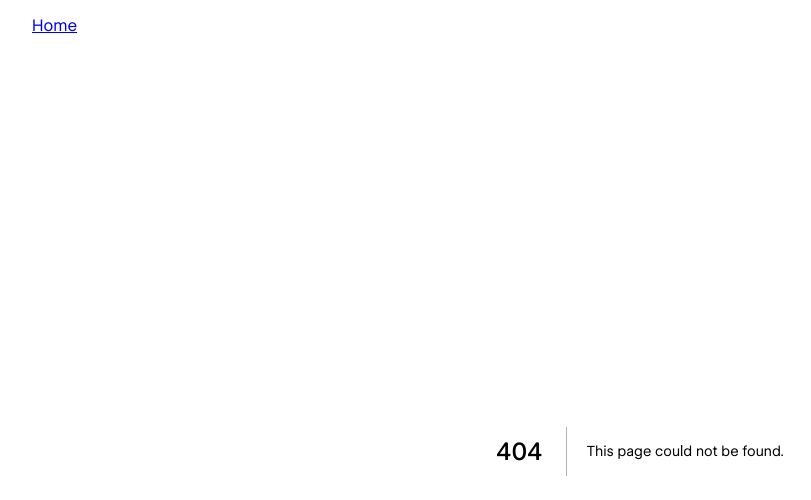
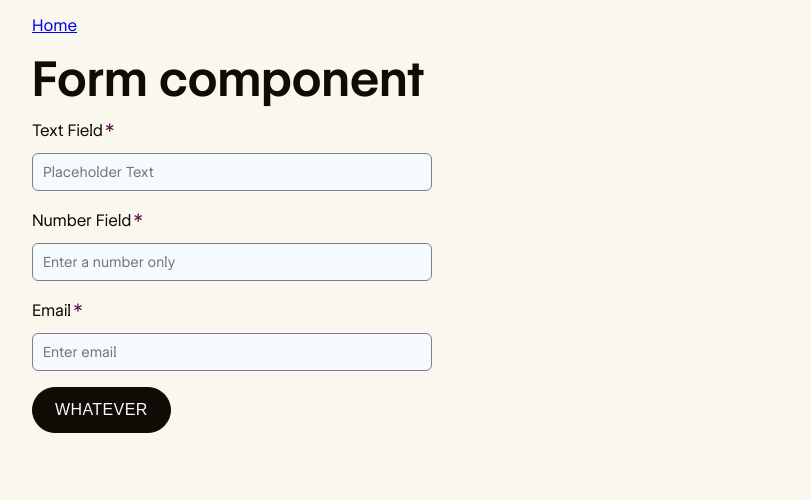
Before and after one commit to minapier/ux-ui-sample, a Next.js app: page /components/forms in a window 1280 px wide. Before the commit this address had no page. Shown: the top 500 px of the page, without its empty margins (0-811 px from the left). Built offline with nearby package versions, Linux system fonts and the light colour scheme.

Commit message:
Added Form component

```diff
--- /dev/null
+++ b/app/components/forms/page.tsx
@@ -0,0 +1,45 @@
+import Image from "next/image";
+// import styles from "./page.module.css";
+import FormComponent from "../../../components/form/Form";
+import InputField from "@/components/form/input/Input";
+import styles from "../components/css/classes.css";
+
+export default function FormPage() {
+  return (
+    <div>
+      <main>
+        <div>
+          <h1 className="h3">Form component</h1>
+          <div style={{maxWidth: 400}}>
+            <FormComponent submitLabel="Whatever">
+              <InputField
+                fieldID="TextField"
+                fieldLabel="Text Field"
+                fieldName="TextField"
+                fieldType="text"
+                fieldPlaceholder="Placeholder Text"
+                required={true}
+              />
+              <InputField
+                fieldID="NumberField"
+                fieldLabel="Number Field"
+                fieldName="NumberField"
+                fieldType="number"
+                fieldPlaceholder="Enter a number only"
+                required={true}
+              />
+              <InputField
+                fieldID="EmailField"
+                fieldLabel="Email"
+                fieldName="EmailField"
+                fieldType="email"
+                fieldPlaceholder="Enter email"
+                required={true}
+              />
+            </FormComponent>
+          </div>
+        </div>
+      </main>
+    </div>
+  );
+}
--- a/app/globals.css
+++ b/app/globals.css
@@ -18,7 +18,7 @@
   --colors-background-bg-color-secondary: #f0e5ca;
   --colors-background-bg-color-brand-primary: #3e963b;
   --colors-background-bg-color-brand-secondary: #b72025;
-  --colors-foreground-fg-color-primary: #100c05;
+  --colors-foreground-fg-color-primary: #57104a;
   --colors-foreground-fg-color-secondary: #201909;
   --colors-foreground-fg-color-brand-primary: #3e963b;
   --colors-foreground-fg-color-brand-secondary: #b72025;
@@ -40,6 +40,7 @@
   --colors-brand-neutral-dark-gray: #2f292eff;
   --colors-brand-neutral-lightest-gray: #f5faffff;
   --colors-brand-neutral-light-gray: #dae5eeff;
+  --colors-brand-neutral-medium-gray: #807e85;
   --colors-brand-neutral-light: #f0e5ca;
   --colors-brand-neutral-med: #201909;
   --colors-brand-neutral-dark: #100c05;
@@ -152,6 +153,7 @@
   --spacing-440-1-760px: 1760;
   --spacing-480-1-920px: 1920;
   --radius-none: 0px;
+  --radius-xxs: 0.375rem;
   --radius-xs: 12px;
   --radius-small: 24px;
   --radius-large: 120px;
@@ -303,6 +305,10 @@ a {
   font: var(--typography-tags-p);
 }
 
+label {
+  margin: 0;
+}
+
 * {
   box-sizing: border-box;
   padding: 0;
--- /dev/null
+++ b/components/form/Form.tsx
@@ -0,0 +1,37 @@
+"use client";
+import { useState, useEffect } from "react";
+import { PropsWithChildren } from "react";
+import buttonStyles from "../../components/button/button.module.css";
+import formStyles from "./form.module.css";
+
+interface FormProps {
+  submitLabel?: string;
+  children: React.ReactNode;
+}
+
+export default function FormComponent({ submitLabel, children }: FormProps) {
+  const handleSubmit = (event: React.SubmitEvent<HTMLFormElement>) => {
+    event.preventDefault();
+    /* Get form data from event object */
+    const formData = new FormData(event.target);
+    /* Extract an object of form field values from form data. */
+    const formValues = Object.fromEntries(formData.entries());
+    console.log("Form submit: ", formValues);
+    /* Then do something with the form values... */
+
+    /* Reset form */
+    event.target.reset();
+  };
+
+  return (
+    <form className={formStyles.form} onSubmit={handleSubmit}>
+      {children}
+      <button
+        className={`${buttonStyles.cta} ${buttonStyles.button}`}
+        type="submit"
+      >
+        {submitLabel ? submitLabel : "Submit"}
+      </button>
+    </form>
+  );
+}
--- /dev/null
+++ b/components/form/form.module.css
@@ -0,0 +1,11 @@
+@import url("../../app/globals.css");
+
+.form {
+  display: flex;
+  flex-direction: column;
+  gap: 1rem;
+}
+
+.form button {
+  align-self: flex-start;
+}
--- /dev/null
+++ b/components/form/input/Input.tsx
@@ -0,0 +1,35 @@
+"use client";
+import styles from "./input.module.css";
+
+export type InputProps = {
+  fieldID: string;
+  fieldName: string;
+  fieldLabel: string;
+  fieldPlaceholder?: string;
+  fieldType?: 'text' | 'number' | 'string' | 'password' | 'date' | 'url' | 'time' | 'tel' | 'hidden' | 'color' | 'checkbox' | 'radio' | 'email';
+  required?: boolean;
+  requiredIcon?: string;
+};
+
+/**
+ * The Input component is an input field used for forms.
+ */
+export default function InputField({
+  fieldID = "ID",
+  fieldName = "Name",
+  fieldLabel = "Label",
+  fieldPlaceholder = "Placeholder",
+  fieldType = "text",
+  required = false,
+  requiredIcon = "*",
+}: InputProps) {
+  return (
+    <label className={styles.inputWrap} htmlFor={fieldID}>
+      <span className={styles.labelWrapper}>
+        <div className={styles.labelText}>{fieldLabel}</div>
+        {required && <div className={styles.labelRequired}>{requiredIcon}</div>}
+      </span>
+      <input className={styles.inputField} id={fieldID} name={fieldName} type={fieldType} placeholder={fieldPlaceholder} required={required} />
+    </label>
+  );
+}
--- /dev/null
+++ b/components/form/input/input.module.css
@@ -0,0 +1,37 @@
+@import url("../../../app/globals.css");
+
+.inputWrap {
+  margin: 0;
+}
+.labelWrapper {
+  display: flex;
+  gap: 0.125rem;
+  margin-bottom: 0.5rem;
+  height: 1.75rem;
+}
+.labelText {
+  flex-shrink: 1;
+  align-self: center;
+  min-height: 0;
+  font: var(--typography-text-md-regular);
+  letter-spacing: -0.01rem;
+}
+.labelRequired {
+  align-self: center;
+  min-height: 0;
+  font-size: 1.25rem;
+  line-height: 1.25rem;
+  color: var(--colors-foreground-fg-color-primary);
+}
+.inputField {
+  display: inline-block;
+  padding: 0.625rem;
+  width: 100%;
+  height: auto;
+  min-height: 2.25rem;
+  font: var(--typography-text-sm-regular);
+  color: var(--colors-text-text-primary);
+  background-color: var(--colors-brand-neutral-lightest-gray);
+  border-radius: var(--radius-xxs);
+  border: 1px solid var(--colors-brand-neutral-medium-gray);
+}
```
Also changed, not shown: app/components/forms/input/page.tsx (added, +32 -0 lines), app/page.tsx (+23 -6 lines), 1 other file (tests, documents, lock files or other folders).
